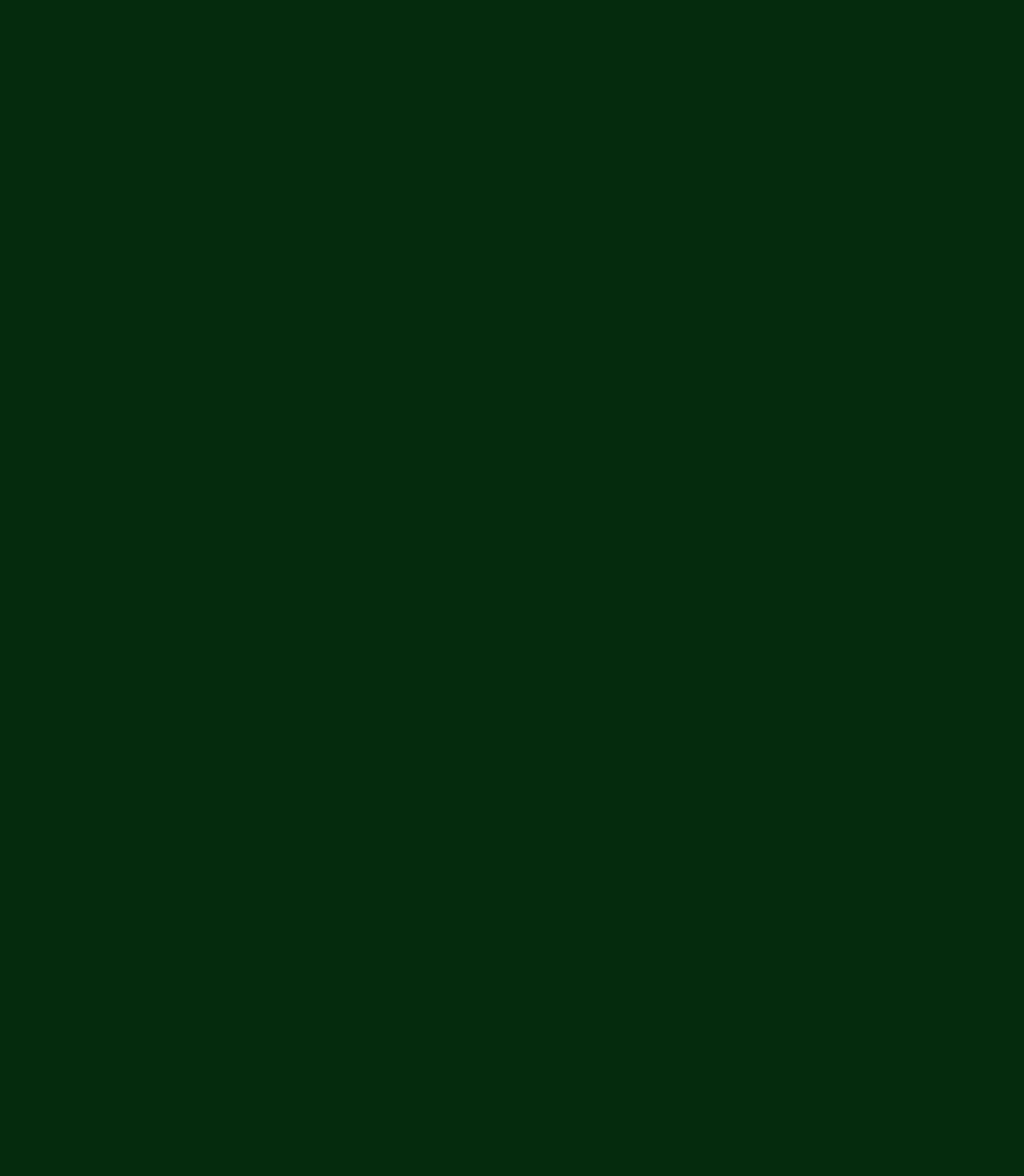
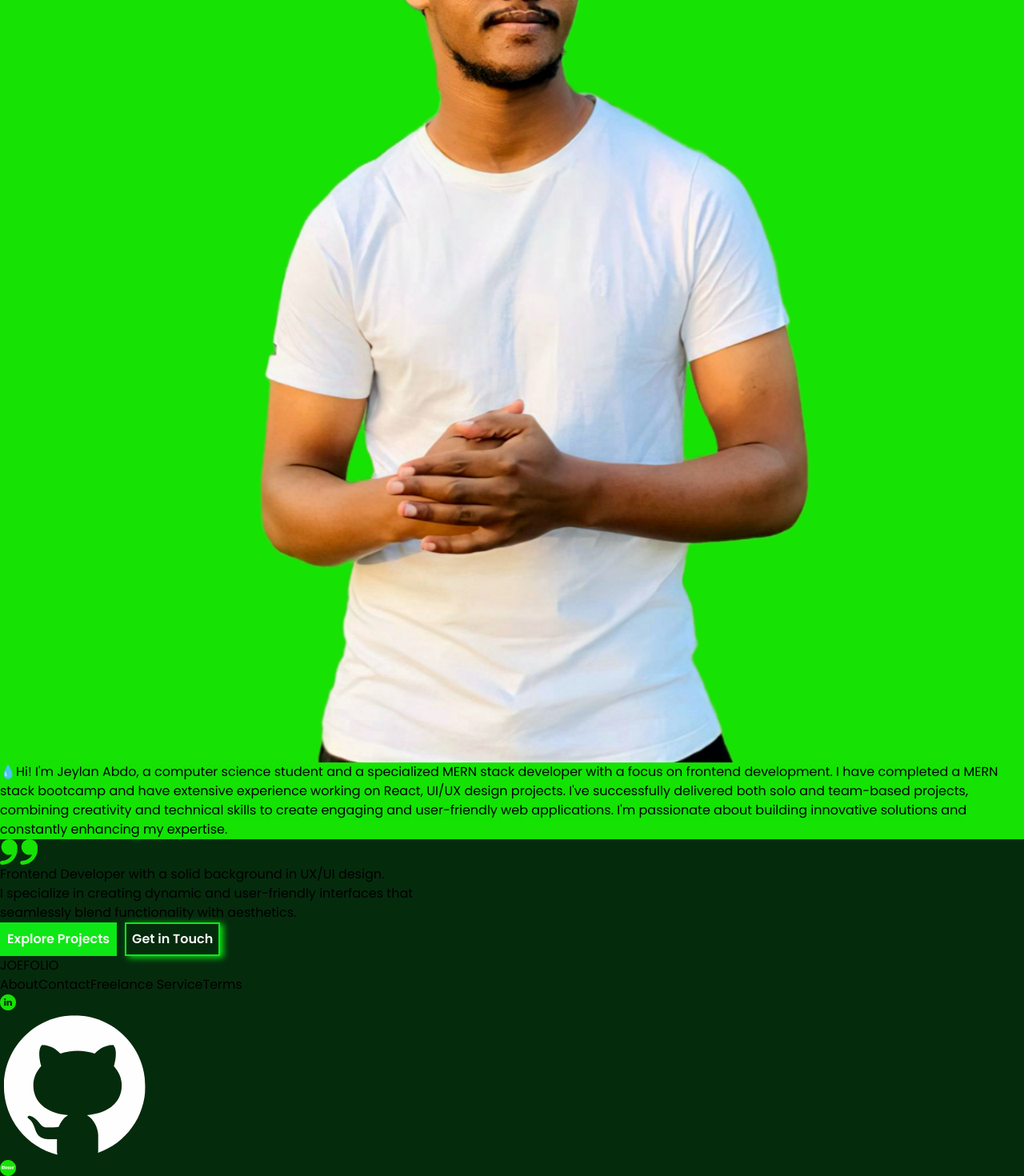
Before and after one commit to jeylanab/JOEFOLIO, a React (Vite) app: page /about in a window 1280 px wide. Shown: the part 1074-2544 px from the top of the page at 80% size. Before the commit the page ends 800 px from the top, so only its background shows below. Built offline with nearby package versions, Linux system fonts and the light colour scheme.

Commit message:
added about section

```diff
--- a/src/component/About.jsx
+++ b/src/component/About.jsx
@@ -1,8 +1,42 @@
 import React from 'react'
+import { Link } from 'react-router-dom'
+import quote from "../Assets/quote.svg"
+import jeylan from "../Assets/jeylan.png"
+
 
 const About = () => {
   return (
-    <div className='h-full'>About</div>
+    <div className=' '>
+      <div className=' title  text-white myshadow text-center mt-10'>
+        About Me
+      </div>
+      <div className=' lg:flex md:flex block items-center justify-center rounded-lg bg opacity-80 m-5 lg:m-20'>
+        <img className='w-[300px] anime-2 ' src={jeylan} alt="" />
+        <div className=' text-white m-5 myshadow'> 💧Hi! I'm Jeylan Abdo, a computer science student and a specialized MERN stack developer with a focus on frontend development. I have completed a MERN stack bootcamp and have extensive experience working on React, UI/UX design projects. I've successfully delivered both solo and team-based projects, combining creativity and technical skills to create engaging and user-friendly web applications. I'm passionate about building innovative solutions and constantly enhancing my expertise.
+
+
+
+
+         </div>
+
+
+      </div>
+      <div className='  sm:flex justify-center items-center '>
+               <img className='m-10 anime-2' src={quote} alt="" />
+               <p className='text-white m-10 anime-3'>Frontend Developer with a solid background in UX/UI design.
+                <br></br> I specialize in creating dynamic and user-friendly interfaces that
+                    <br></br>seamlessly blend functionality with aesthetics.
+               </p>
+
+
+       </div>
+        <div className='  flex justify-center items-center  m-10 mb-10 '>
+              <button className='btn-1 anime-3'> <Link  to="/projects">Explore Projects</Link> </button>
+              <button className='btn-2 anime-3'> <Link to="/contact">Get in Touch</Link> </button>
+       </div>
+
+
+    </div>
   )
 }
 
--- a/src/component/Footer.jsx
+++ b/src/component/Footer.jsx
@@ -3,6 +3,7 @@ import { footerLinks } from '../constants'
 import linkedin from "../Assets/linkedin.png"
 import github from "../Assets/github.svg"
 import fiverr from "../Assets/fiverr.png"
+import { Link } from 'react-router-dom'
 
 const Footer = () => {
   return (
@@ -11,7 +12,7 @@ const Footer = () => {
           </h1>
           <div className='flex lg:flex-row flex-col justify-center items-center text-white'>
               {footerLinks.map((value, index) => (
-                  <a className='ml-10 mr-10 hover:text-zinc-500' href={value.link}>{ value.title }</a>
+                  <Link className='ml-10 mr-10 hover:text-zinc-500' to={value.link}>{ value.title }</Link>
 
                 ))}
           </div>
--- a/src/component/Hero.jsx
+++ b/src/component/Hero.jsx
@@ -1,5 +1,6 @@
 import React from 'react'
 import jeylan from "../Assets/jeylan.png"
+
 
 
 const Hero = () => {
--- a/src/component/NavBar.jsx
+++ b/src/component/NavBar.jsx
@@ -17,7 +17,7 @@ const NavBar = () => {
     return (
     <div>
       <div className='hidden justify-between items-center lg:flex'>
-          <img className='m-10' src={logo} alt="logo" />
+          <Link to={navLinks[0].link}><img className='m-10' src={logo} alt="logo" /></Link>
           <ul className='flex justify-center items-center '>
             {navLinks.map((navlink, index) => (
             <li key={index}>
--- a/src/constants/index.js
+++ b/src/constants/index.js
@@ -48,11 +48,11 @@ export const footerLinks = [
   },
   {
     title: "Freelance Service",
-    link: "/freelance-service"
+    link: "/contact"
   },
   {
     title: "Terms",
-    link: "/terms"
+    link: "/about"
   }
 ];
 
--- a/src/index.css
+++ b/src/index.css
@@ -109,6 +109,9 @@ body{
     background-color: #0de715;
 
 }
+.bg {
+ background-color: var(--primary-color);
+}
 .maincolor {
   color: var(--primary-color);
 }
```
